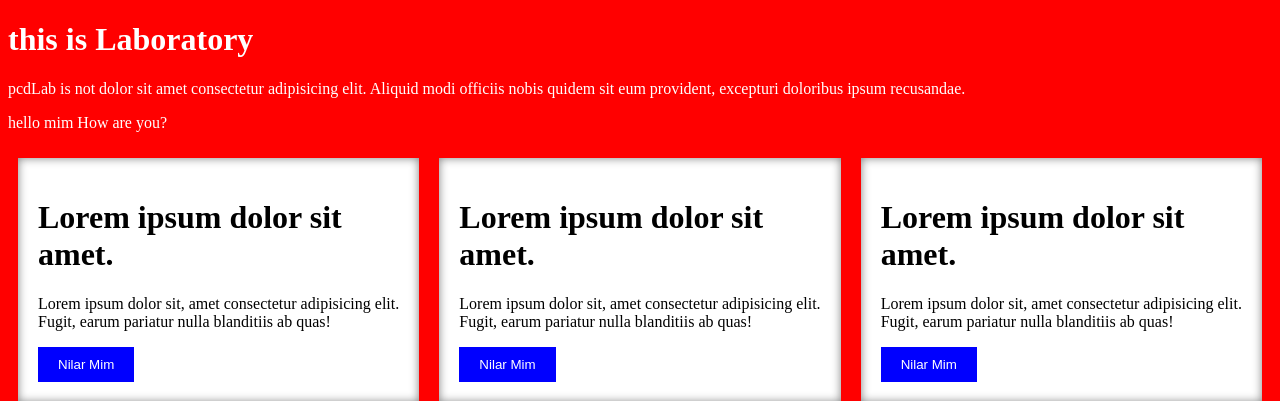
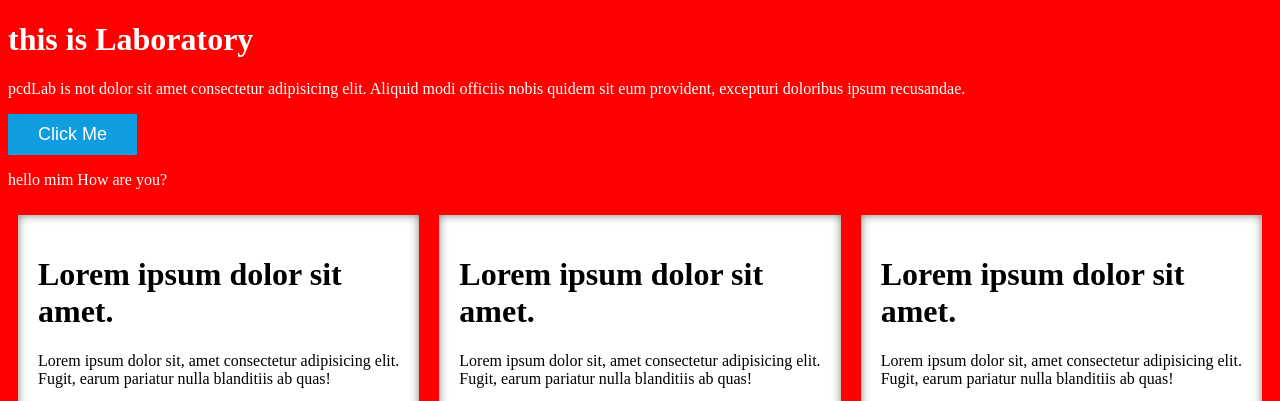
Before and after one commit to hasan-myoffice1/psd-lab, a plain HTML site: page index.html in a window 1280 px wide. Shown: the top 401 px of the page. Drawn offline with Linux system fonts and the light colour scheme.

Commit message:
CustomBtn Added

```diff
--- a/index.html
+++ b/index.html
@@ -12,6 +12,10 @@
     <h1>this is Laboratory</h1>
     <p>pcdLab is not dolor sit amet consectetur adipisicing elit. Aliquid modi officiis nobis quidem sit eum provident,
         excepturi doloribus ipsum recusandae. </p>
+
+    <div>
+        <button class="interactiveBtn">Click Me</button>
+    </div>
 
     <p>hello mim How are you?</p>
     <div class="mainCard">
--- a/style.css
+++ b/style.css
@@ -52,3 +52,34 @@ img {
    height: 310px;
    height: auto;
 }
+
+.interactiveBtn {
+   background-color: rgb(16, 157, 223);
+   color: white;
+   padding: 10px 30px;
+   font-size: 18px;
+   border: none;
+   cursor: pointer;
+   transition: all 0.3s ease;
+}
+
+.interactiveBtn:hover {
+   background-color: rgb(16, 157, 223);
+   color: white;
+   transform: scale(1.1);
+}
+
+.interactiveBtn:focus {
+   outline: none;
+   box-shadow: 0 0 10px rgba(16, 157, 223, 0.5);
+   color: red;
+   font-weight: 600;
+}
+
+
+
+.interactiveBtn:active {
+   background-color: rgb(223, 23, 16);
+   color: rgb(192, 0, 0);
+   transform: scale(0.9);
+}
```
